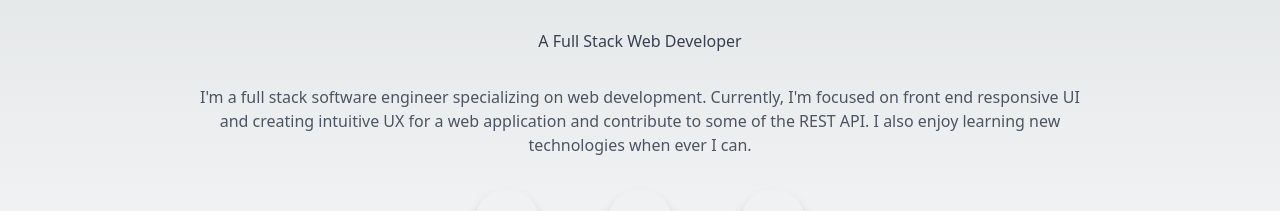
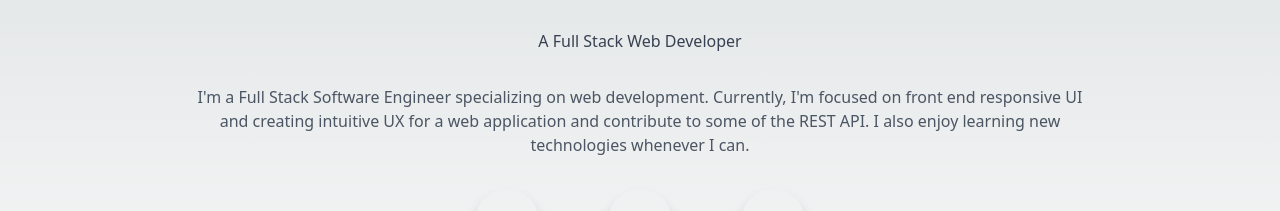
Before and after one commit to Moszio/Portfolio, a Next.js app: page / in a window 1280 px wide. Shown: the part 305-516 px from the top of the page. Built offline with nearby package versions, Linux system fonts and the light colour scheme.

Commit message:
detailing

```diff
--- a/app/Header.jsx
+++ b/app/Header.jsx
@@ -12,9 +12,9 @@ const Header = () => {
         <div className='justify-between px-4 mx-auto lg:max-w-7xl md:items-center md:flex md:px-8'>
           <div>
             <div className='flex items-center justify-between py-3 md:py-5 md:block ease-in duration-500'>
-              <a href='#'>
+              <Link href='/'>
                 <h2 className='text-3xl text-white font-bold'>A L</h2>
-              </a>
+              </Link>
 
               <div className='relative'>
                 <div className='absolute -inset-1 bg-blue-600 rounded-lg blur md:hidden'></div>
--- a/app/about/page.jsx
+++ b/app/about/page.jsx
@@ -21,7 +21,7 @@ const about = () => {
           <p>
             <span className='font-bold'>Hello!</span> I'm a full stack developer
             based in New York, NY, with the ability to contribute to JavaScript,
-            React.js, Nexrt.js and working with Ruby, Ruby on Rails to create
+            React.js, Next.js and working with Ruby, Ruby on Rails to create
             intuitive REST API. During my software engineer studies with
             Flatiron School, I gained experience coding under the direction of a
             team, collaborating on software projects, implementing design
--- a/app/contact/page.jsx
+++ b/app/contact/page.jsx
@@ -53,7 +53,7 @@ const contact = () => {
                 />
                 <div className='text-center text-gray-600'>
                   <p>Phone</p>
-                  <p>(202)-706-2003</p>
+                  <a href='tel:+1-202-706-2003'>(202)-706-2003</a>
                 </div>
               </div>
               <div className='block w-full h-36 md:w-48 gap-4 py-6 shadow-xl rounded-xl hover:scale-105 ease-in duration-300 '>
@@ -67,7 +67,7 @@ const contact = () => {
                 />
                 <div className='text-center text-gray-600'>
                   <p>Email</p>
-                  <p>latandor@gmail.com</p>
+                  <a href='mailto:latandor@gmail.com?'>latandor@gmail.com</a>
                 </div>
               </div>
               <div className='block w-full h-36 md:w-48 gap-4 py-6 shadow-xl rounded-xl hover:scale-105 ease-in duration-300 '>
--- a/app/layout.jsx
+++ b/app/layout.jsx
@@ -2,8 +2,8 @@ import './globals.css'
 import Header from './Header'
 
 export const metadata = {
-  title: 'Create Next App',
-  description: 'Generated by create next app',
+  title: 'Andor Lato Portfolio',
+  description: 'Portfolio',
 }
 
 export default function RootLayout({ children }) {
--- a/app/page.jsx
+++ b/app/page.jsx
@@ -11,11 +11,11 @@ export default function Home() {
             </h1>
             <h1 className='py-4 text-gray-700'>A Full Stack Web Developer</h1>
             <p className='py-4 text-gray-600 max-w-[70%] m-auto'>
-              I'm a full stack software engineer specializing on web
+              I'm a Full Stack Software Engineer specializing on web
               development. Currently, I'm focused on front end responsive UI and
               creating intuitive UX for a web application and contribute to some
-              of the REST API. I also enjoy learning new technologies when ever
-              I can.
+              of the REST API. I also enjoy learning new technologies whenever I
+              can.
             </p>
             <div className='flex items-center justify-between max-w-[330px] m-auto py-4'>
               <div className='rounded-full shadow-lg shadow-gray-400 p-6 cursor-pointer hover:scale-110 ease-in duration-300'>
```
